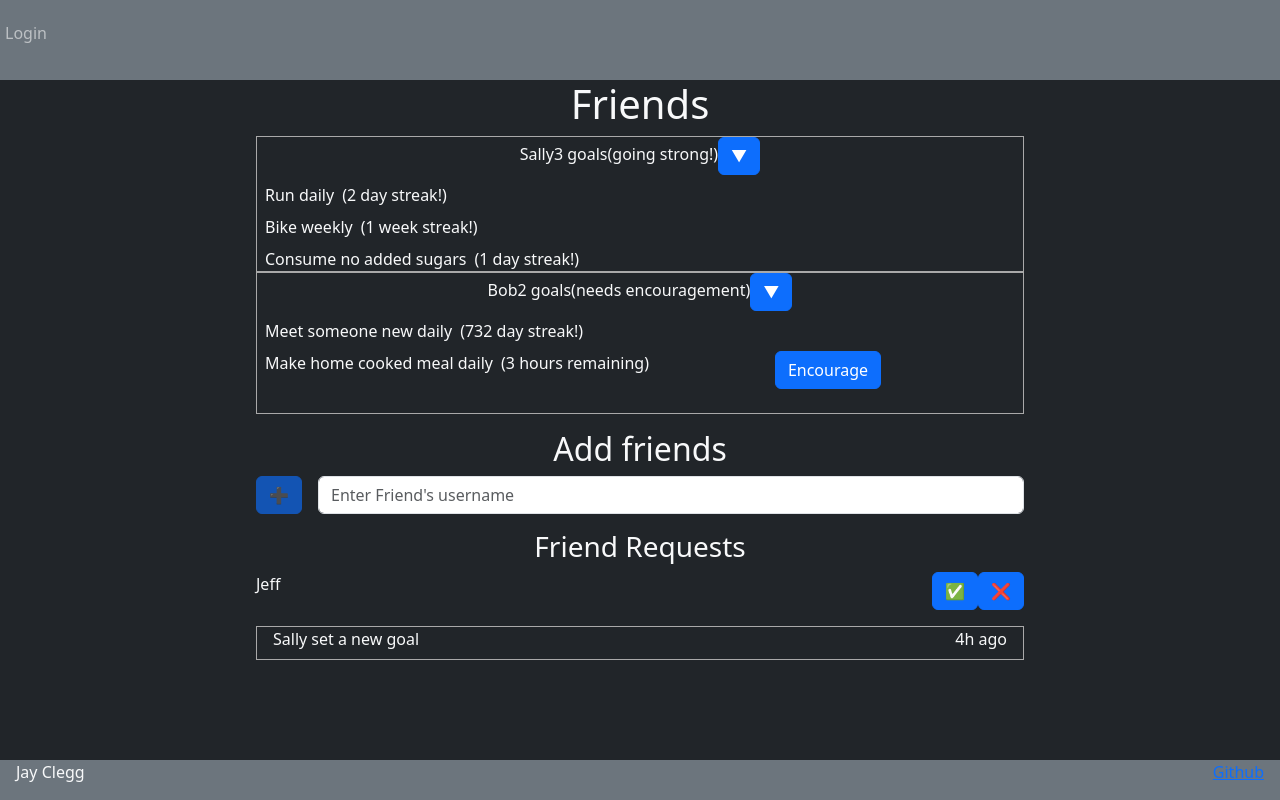
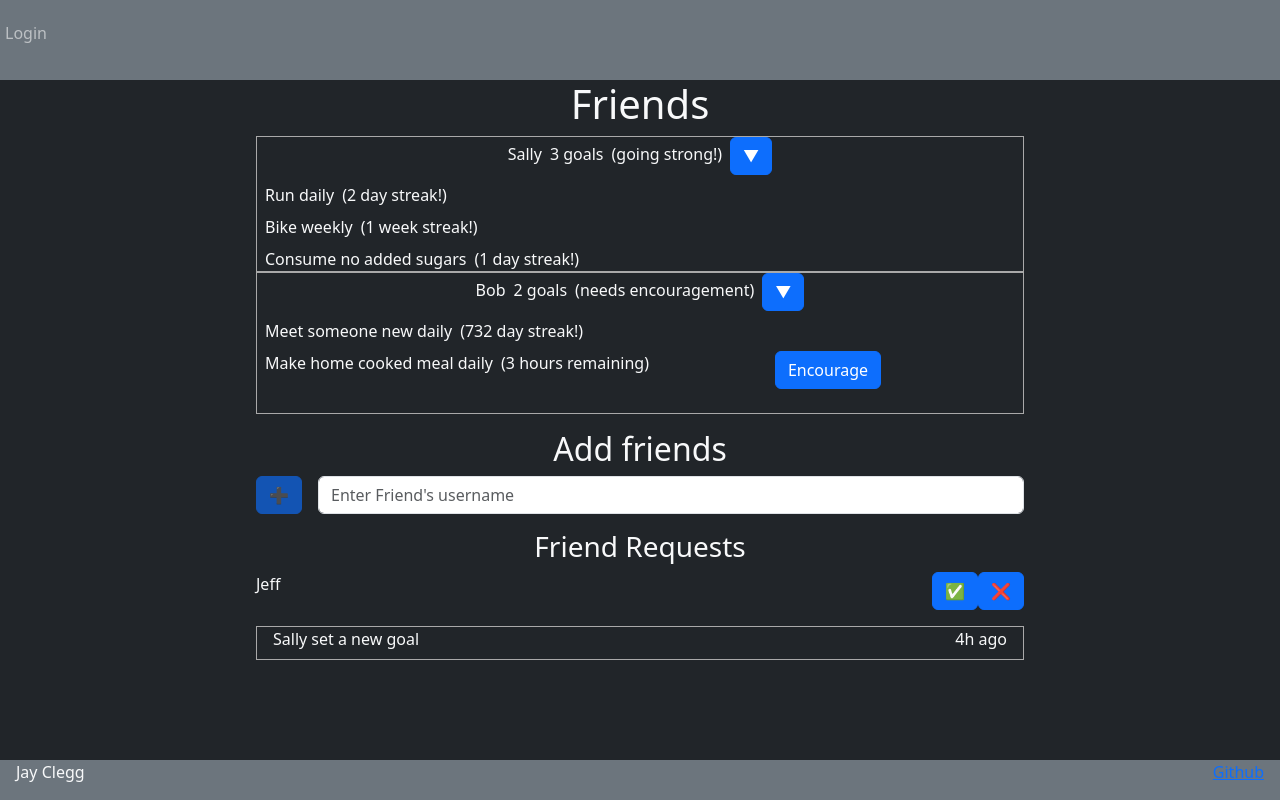
Before and after one commit to jclegg03/jStartup, a React (Vite) app: page /friends in a window 1280 px wide. Built offline with nearby package versions, Linux system fonts and the light colour scheme.

Commit message:
add margin to friend name, numgoals, and status

```diff
--- a/src/friends/friend.jsx
+++ b/src/friends/friend.jsx
@@ -4,9 +4,9 @@ export function Friend(props)
 {
     return (
         <div id={props.id} className="friend">
-            <span>{props.name}</span>
-            <span>1 goal</span>
-            <span>(going strong!)</span>
+            <span className='add-right-margin'>{props.name}</span>
+            <span className='add-right-margin'>1 goal</span>
+            <span className='add-right-margin'>(going strong!)</span>
             <span><button className="btn btn-primary">▼</button></span>
         <p className="friend-goal">
             <span className='friend-goal-text'>Meet someone new daily</span>
--- a/src/friends/friends.css
+++ b/src/friends/friends.css
@@ -8,6 +8,10 @@
     border-color: darkgrey;
     border-width: 1px;
  }
+
+.add-right-margin {
+   margin-right: 0.5em;
+}
 
 .remove-button {
    display: flex;
@@ -23,7 +27,6 @@
 
  .encourage {
     padding-right: 1em;
-    padding-bottom: 0em;
  }
 
  .friend-goal-text {
--- a/src/friends/friends.jsx
+++ b/src/friends/friends.jsx
@@ -79,9 +79,9 @@ export function Friends(props) {
                 <h1>Friends</h1>
                 <div className="section">
                     <div className="friend">
-                        <span>Sally</span>
-                        <span>3 goals</span>
-                        <span>(going strong!)</span>
+                        <span className='add-right-margin'>Sally</span>
+                        <span className='add-right-margin'>3 goals</span>
+                        <span className='add-right-margin'>(going strong!)</span>
                         <span><button className="btn btn-primary">▼</button></span>
                         <p className="friend-goal">
                             <span className='friend-goal-text'>Run daily</span>
@@ -97,9 +97,9 @@ export function Friends(props) {
                         </p>
                     </div>
                     <div className="friend">
-                            <span>Bob</span>
-                            <span>2 goals</span>
-                            <span>(needs encouragement)</span>
+                            <span className='add-right-margin'>Bob</span>
+                            <span className='add-right-margin'>2 goals</span>
+                            <span className='add-right-margin'>(needs encouragement)</span>
                             <span><button className="btn btn-primary">▼</button></span>
                         <p className="friend-goal">
                             <span className='friend-goal-text'>Meet someone new daily</span>
```
